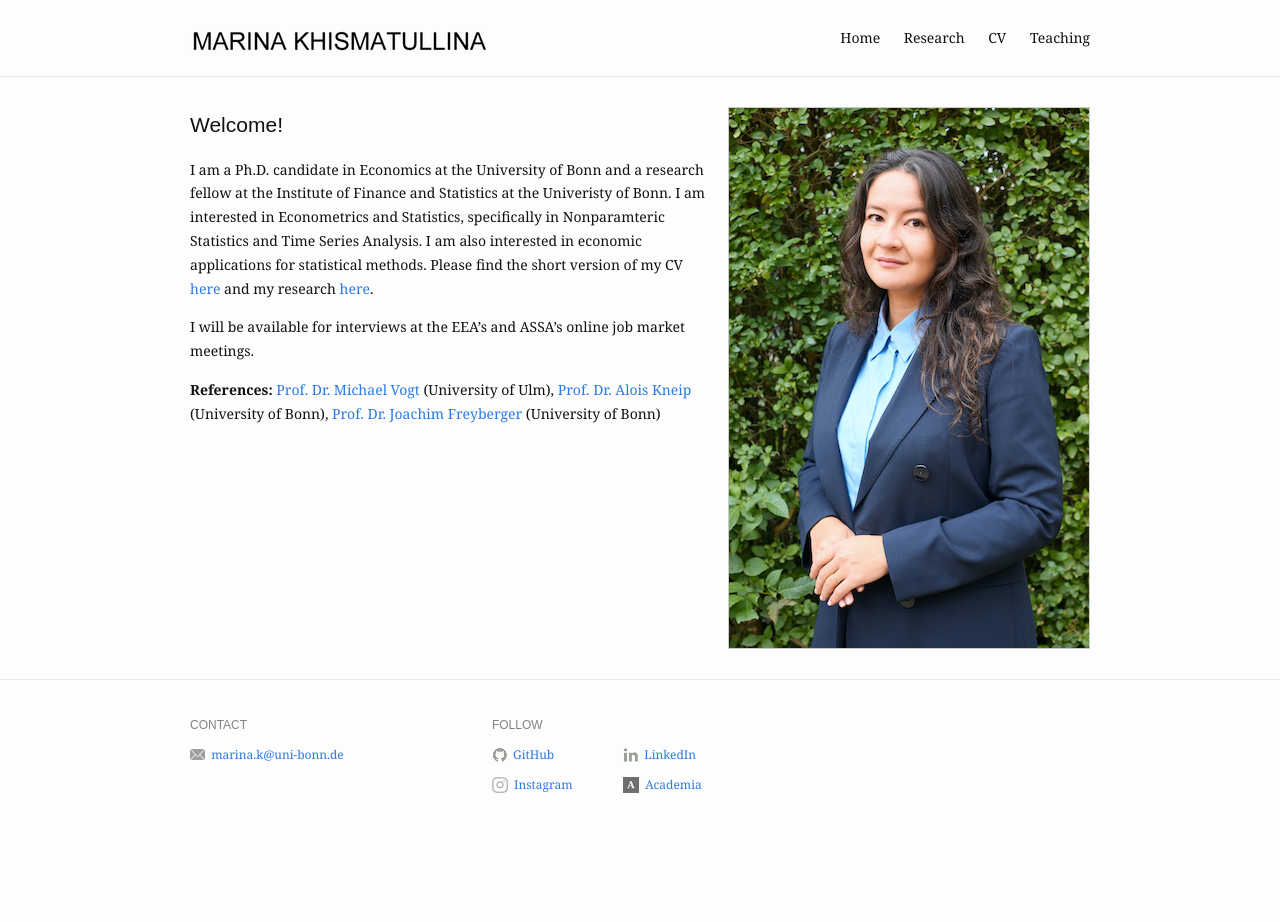
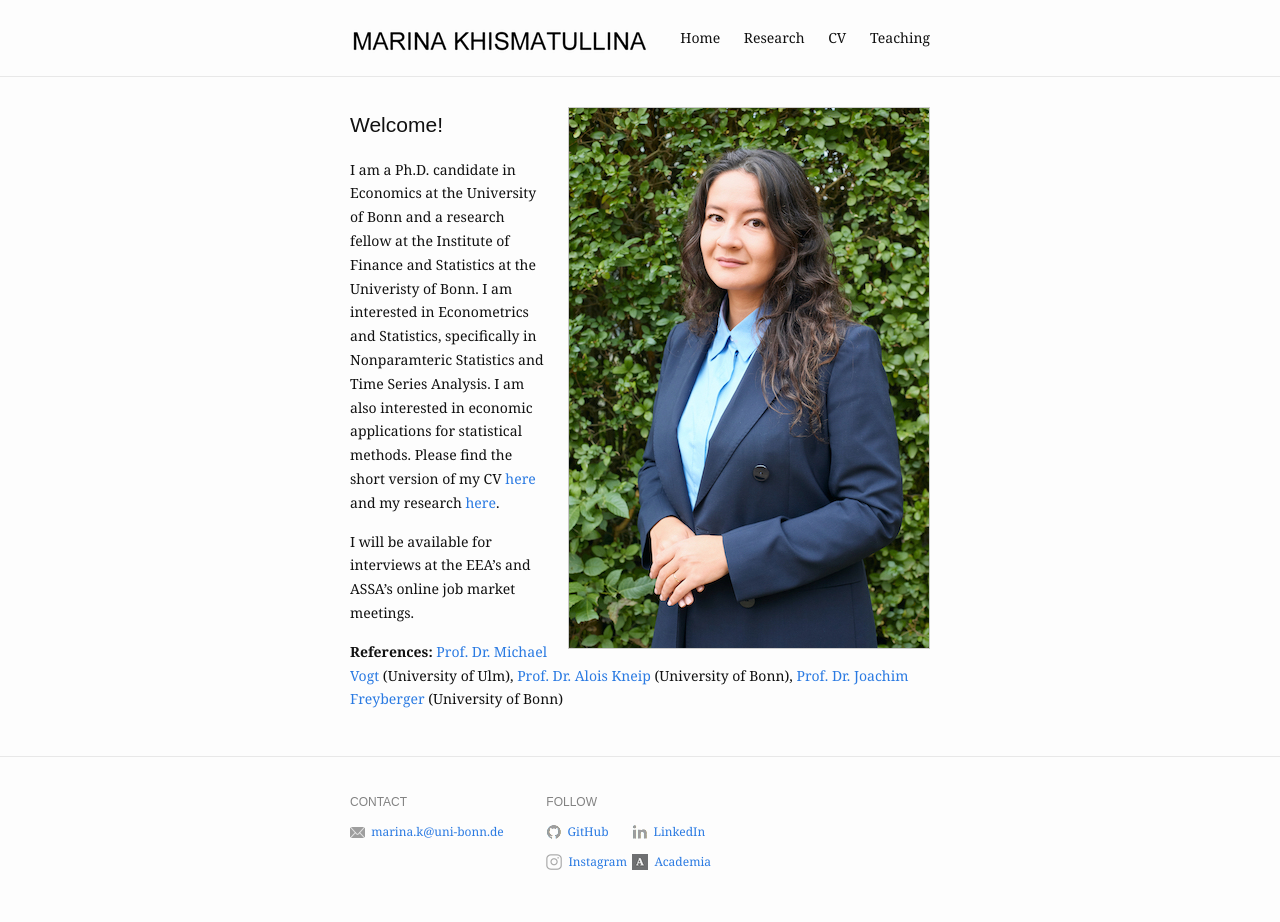
Before and after one commit to marina-khi/marina-khi.github.io, a Jekyll site: the page built from index.markdown, in a window 1280 px wide. Built offline with Jekyll 4.4.1, drawn with Linux system fonts in a browser that asks for light colours; before the commit the page ends 900 px from its top, so only the background shows below that.

Commit message:
Changed the first page

```diff
--- a/_sass/_base.scss
+++ b/_sass/_base.scss
@@ -170,8 +170,8 @@ pre {
  * Wrapper
  */
 .wrapper {
-  max-width: -webkit-calc(75% - (#{$spacing-unit} * 2));
-  max-width:         calc(75% - (#{$spacing-unit} * 2));
+  max-width: -webkit-calc(50% - (#{$spacing-unit} * 2));
+  max-width:         calc(50% - (#{$spacing-unit} * 2));
   margin-right: auto;
   margin-left: auto;
   padding-right: $spacing-unit;
```
